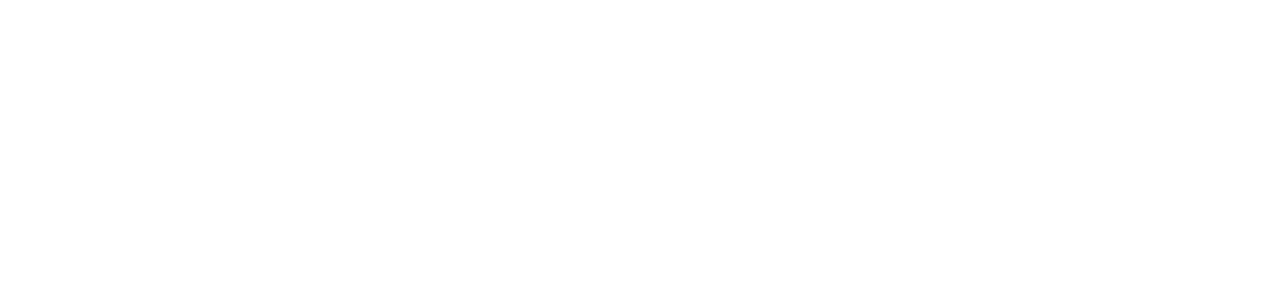
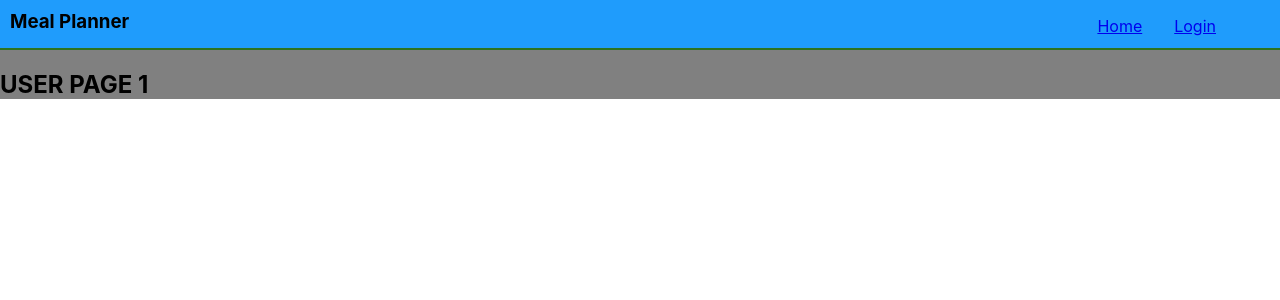
Before and after one commit to Remet0/Meal-Planner, a React (Create React App) app in the folder client/: page /user/1 in a window 1280 px wide. Shown: the top 300 px of the page. Built offline with nearby package versions, Linux system fonts and the light colour scheme.

Commit message:
added in variable routing for user

```diff
--- a/client/src/App.js
+++ b/client/src/App.js
@@ -10,7 +10,7 @@ function App() {
       <Switch>
         <Route exact path="/" component={HomePage}></Route>
         <Route exact path="/login" component={LoginPage}></Route>
-        <Route exact path="/user" component={UserPage}></Route>
+        <Route exact path="/user/:userID" component={UserPage}></Route>
       </Switch>
     </BrowserRouter>
   );
--- a/client/src/Pages/UserPage.jsx
+++ b/client/src/Pages/UserPage.jsx
@@ -2,12 +2,12 @@ import React from 'react';
 import styled from 'styled-components';
 import { NavBar } from '../Components/index';
 
-const UserPage = () => {
+const UserPage = props => {
   return (
     <>
       <Wrapper>
         <NavBar></NavBar>
-        <h1>USER PAGE</h1>
+        <h1>USER PAGE {props.match.params.userID}</h1>
       </Wrapper>
     </>
   );
```
